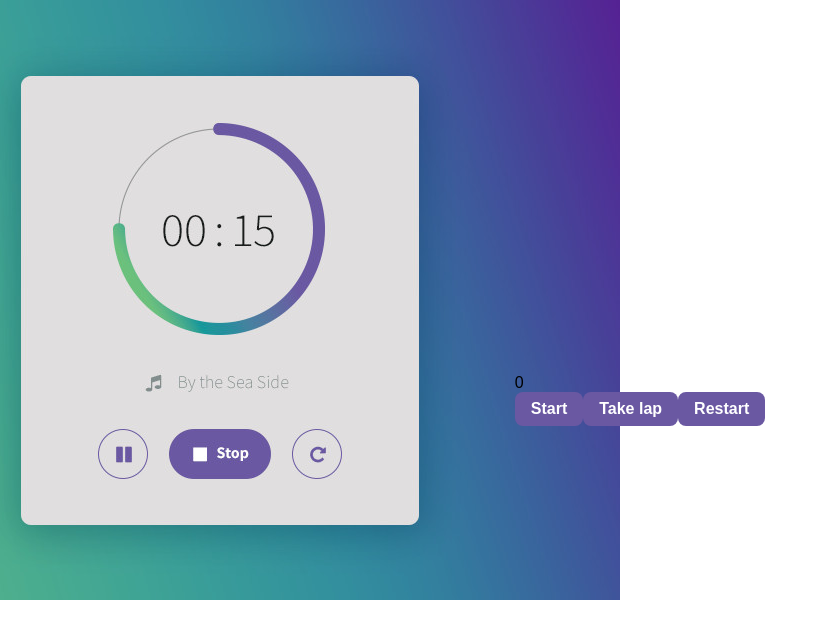
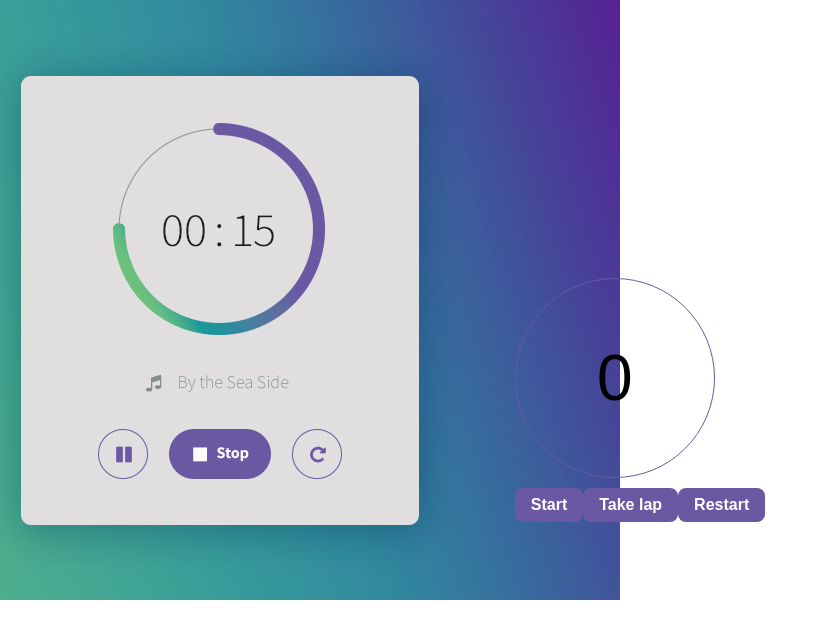
Before and after one commit to debakatas/react-module-chrono-styles, a React app: page / in a window 1280 px wide. Shown: the top 638 px of the page, without its empty margins (0-828 px from the left). Built offline with nearby package versions, Linux system fonts and the light colour scheme.

Commit message:
Update live workshop

```diff
--- a/src/Laps.jsx
+++ b/src/Laps.jsx
@@ -1,5 +1,6 @@
 import React from 'react';
 import classNames from './style/Laps.module.css';
+import { StyledDiv } from './Timer';
 
 const Laps = ({ laps }) => (
     <ul className={classNames.container}>
--- a/src/Timer.jsx
+++ b/src/Timer.jsx
@@ -1,5 +1,38 @@
 import React from 'react';
+import styled from 'styled-components';
 
-const Timer = ({ time }) => <div>{time.toFixed(0)}</div>;
+export const StyledDiv = styled.div`
+    font-size: 4rem;
+    width: 200px;
+    height: 200px;
+    border-radius: ${(props) =>
+        props.square ? '0' : '50%'};
+    border: 1px solid var(--purple);
+    display: flex;
+    justify-content: center;
+    align-items: center;
+    margin-bottom: ${(props) => props.marginBottom || 10}px;
+
+    h1 {
+        color: blue;
+
+        span {
+            color: yellow;
+        }
+    }
+`;
+
+const Timer = ({ time }) => {
+    const [square, setSquare] = React.useState(false);
+
+    return (
+        <StyledDiv
+            square={square}
+            onClick={() => setSquare((b) => !b)}
+        >
+            {time.toFixed(0)}
+        </StyledDiv>
+    );
+};
 
 export default Timer;
```
